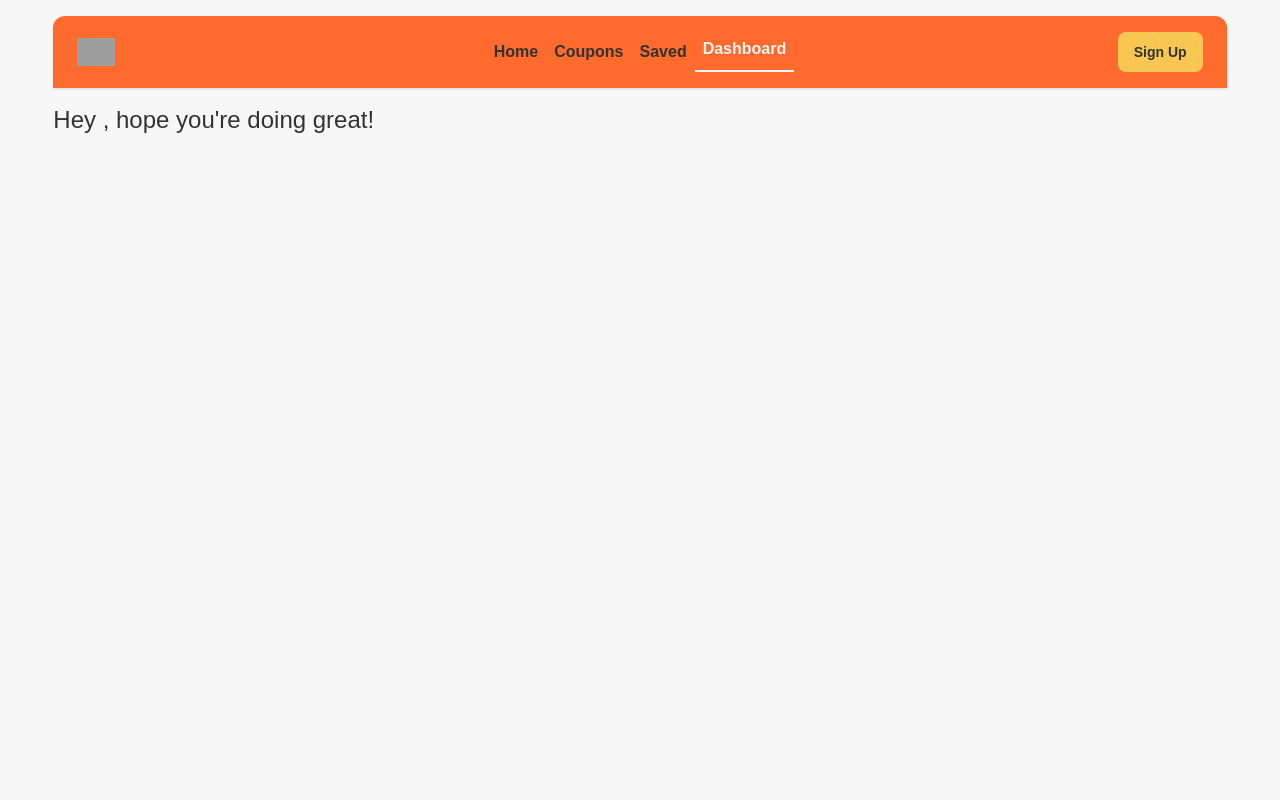
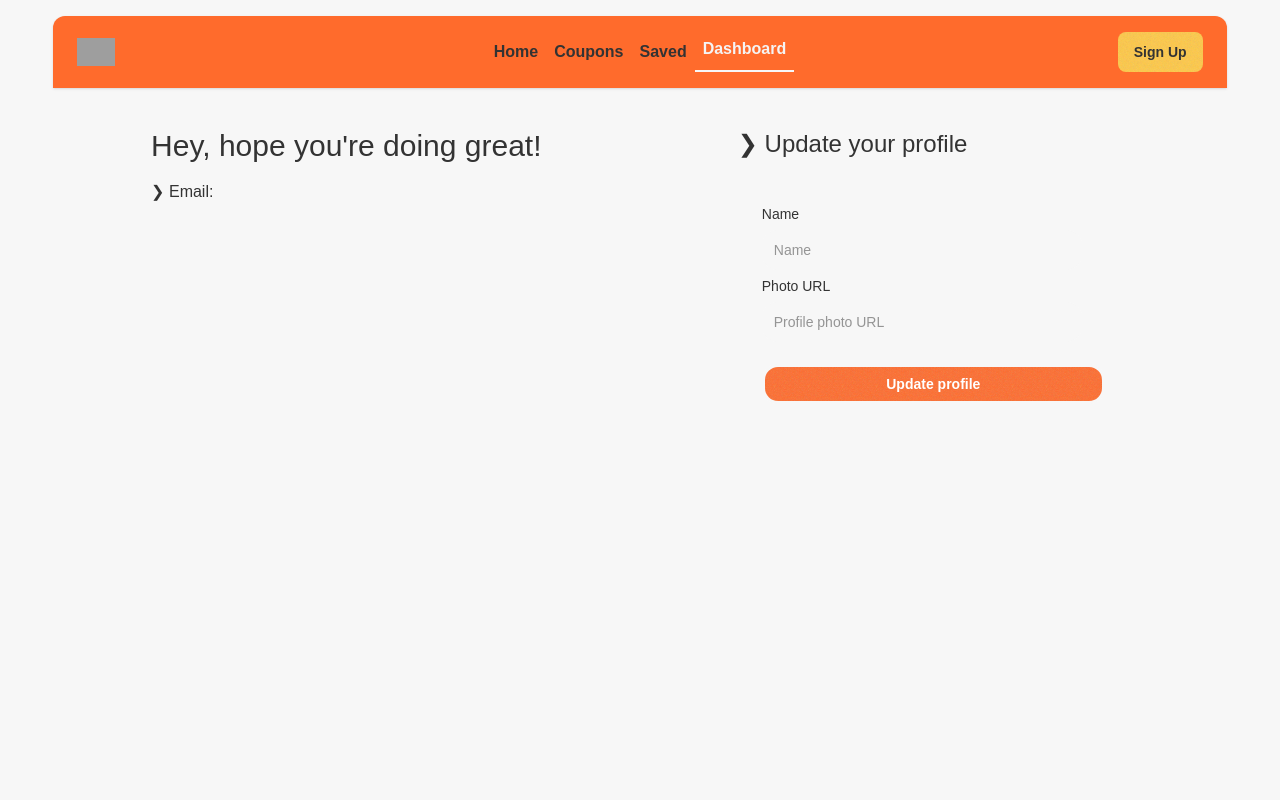
Before and after one commit to hsrokon/dealio, a React (Vite) app: page /dashboard in a window 1280 px wide. Shown: the top 800 px of the page. Built offline with nearby package versions, Linux system fonts and the light colour scheme; no server answers; grey boxes are pictures that could not be loaded.

Commit message:
dashboard update

```diff
--- a/src/components/Navbar.jsx
+++ b/src/components/Navbar.jsx
@@ -63,7 +63,7 @@ const Navbar = () => {
                             <div className="w-10 h-10">
                                 <img className="w-full h-full object-cover rounded-full" src={user?.photoURL}/>
                             </div>
-                            : <FaUserCheck />
+                            : <FaUserCheck className="text-xl" />
                         }
                         <button
                         onClick={handleLogOut}
--- a/src/components/main/Dashboard.jsx
+++ b/src/components/main/Dashboard.jsx
@@ -5,10 +5,42 @@ import { AuthContext } from "../../provider/AuthProvider";
 const Dashboard = () => {
     const { user } = useContext(AuthContext);
 
+    const handleSubmit = e => {
+        e.preventDefault()
+    }
+
     return (
-        <div className="min-h-screen">
-            <h1 className="text-2xl my-4">Hey , {user?.displayName
-} hope you're doing great!</h1>
+        <div className="min-h-screen w-10/12 mx-auto grid grid-cols-10 my-10">
+            <div className="col-span-6">
+                <h1 className="text-3xl">Hey, <span className="text-primary">{user?.displayName}</span> hope you're doing great!</h1>
+                <p className="mt-4">&#10095; Email: <span className="font-semibold text-primary">{user?.email}</span></p>
+            </div>
+            <div className="col-span-4">
+                <h2 className="text-2xl">&#10095; Update your profile</h2>
+                <div className="mt-4">
+                    <form onSubmit={handleSubmit} className="card-body">
+                    <fieldset className="fieldset">
+
+                    <label className="text-sm">Name</label>
+                    <input
+                    type="text"
+                    name="name"
+                    className="input rounded-2xl text-base-content"
+                    placeholder="Name" />
+
+                    <label className="text-sm">Photo URL</label>
+                    <input
+                    type="text"
+                    name="photo"
+                    className="input rounded-2xl text-base-content"
+                    placeholder="Profile photo URL" />
+
+
+                    <button className="btn btn-primary text-white border-base-100 rounded-2xl mt-4">Update profile</button>
+                    </fieldset>
+                </form>
+                </div>
+            </div>
         </div>
     );
 };
```
